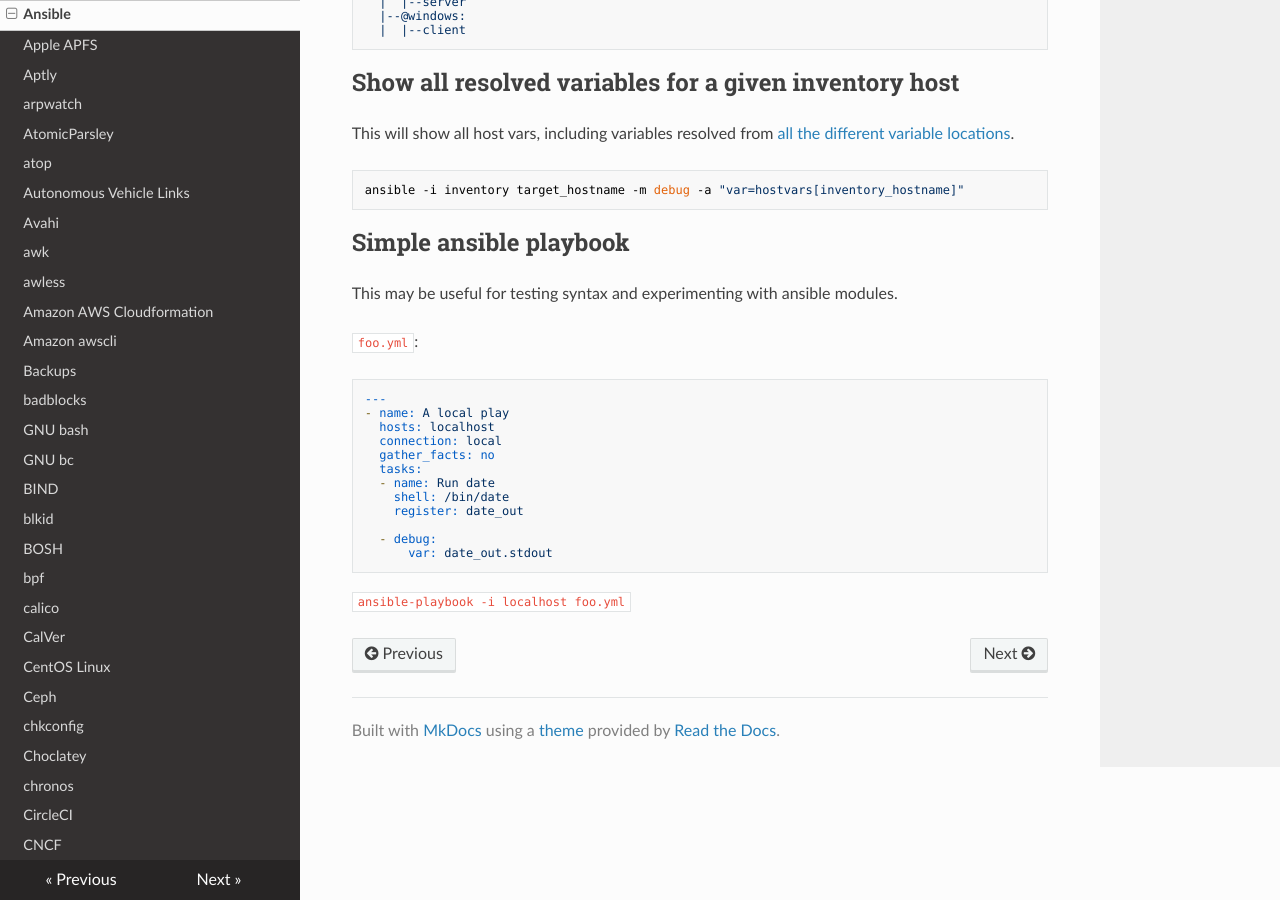
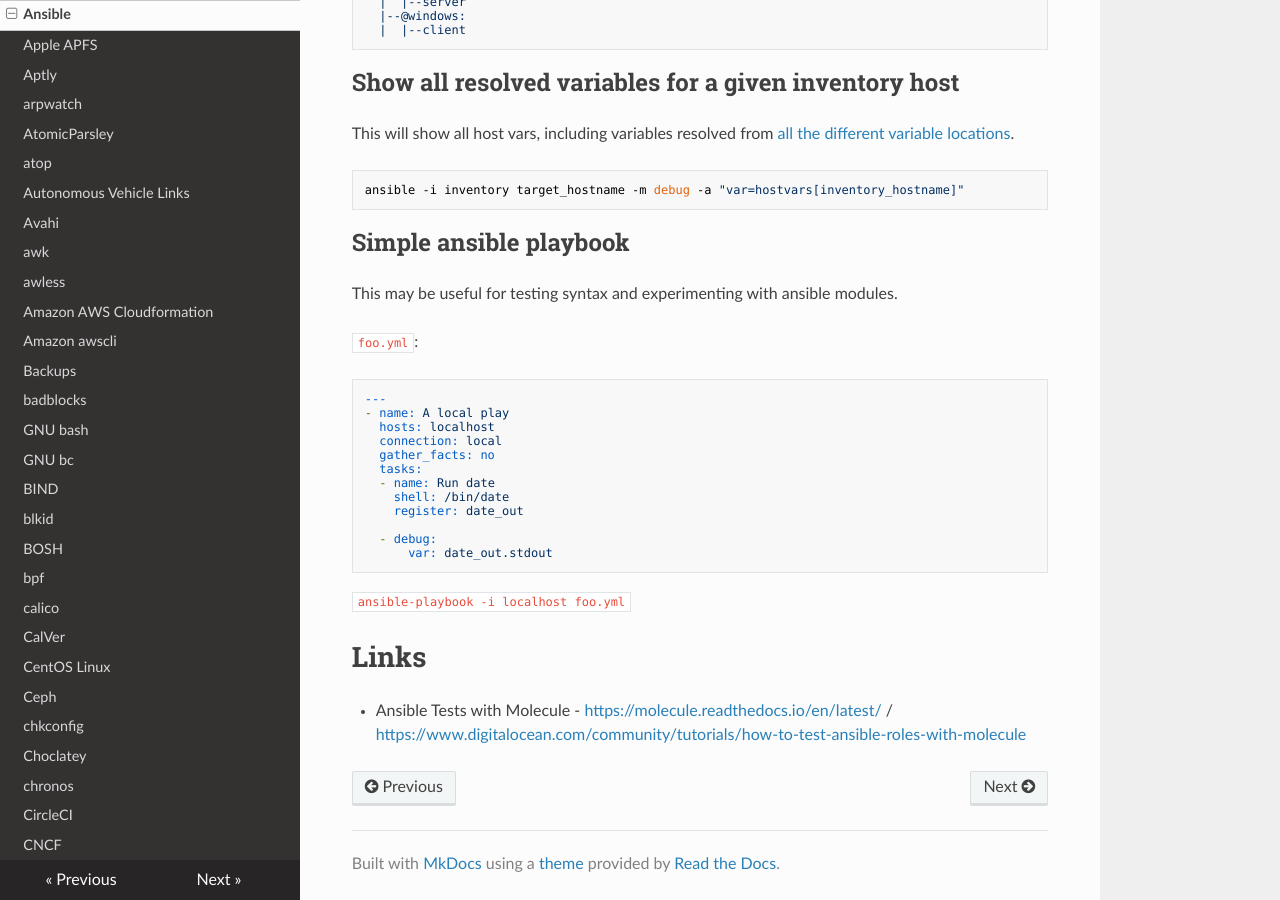
Before and after one commit to lando-cal/tech-notes, an MkDocs documentation site: the page built from docs/ansible.md, in a window 1280 px wide and 900 px high, scrolled down 1427 px. Built offline with MkDocs 1.6.1, drawn with Linux system fonts in a browser that asks for light colours; nearby versions of some CDN libraries.

Commit message:
Add molecule links

````diff
--- a/docs/ansible.md
+++ b/docs/ansible.md
@@ -101,3 +101,7 @@ This may be useful for testing syntax and experimenting with ansible modules.
 ```
 
 `ansible-playbook -i localhost foo.yml`
+
+# Links
+
+- Ansible Tests with Molecule - <https://molecule.readthedocs.io/en/latest/> / <https://www.digitalocean.com/community/tutorials/how-to-test-ansible-roles-with-molecule>
````
